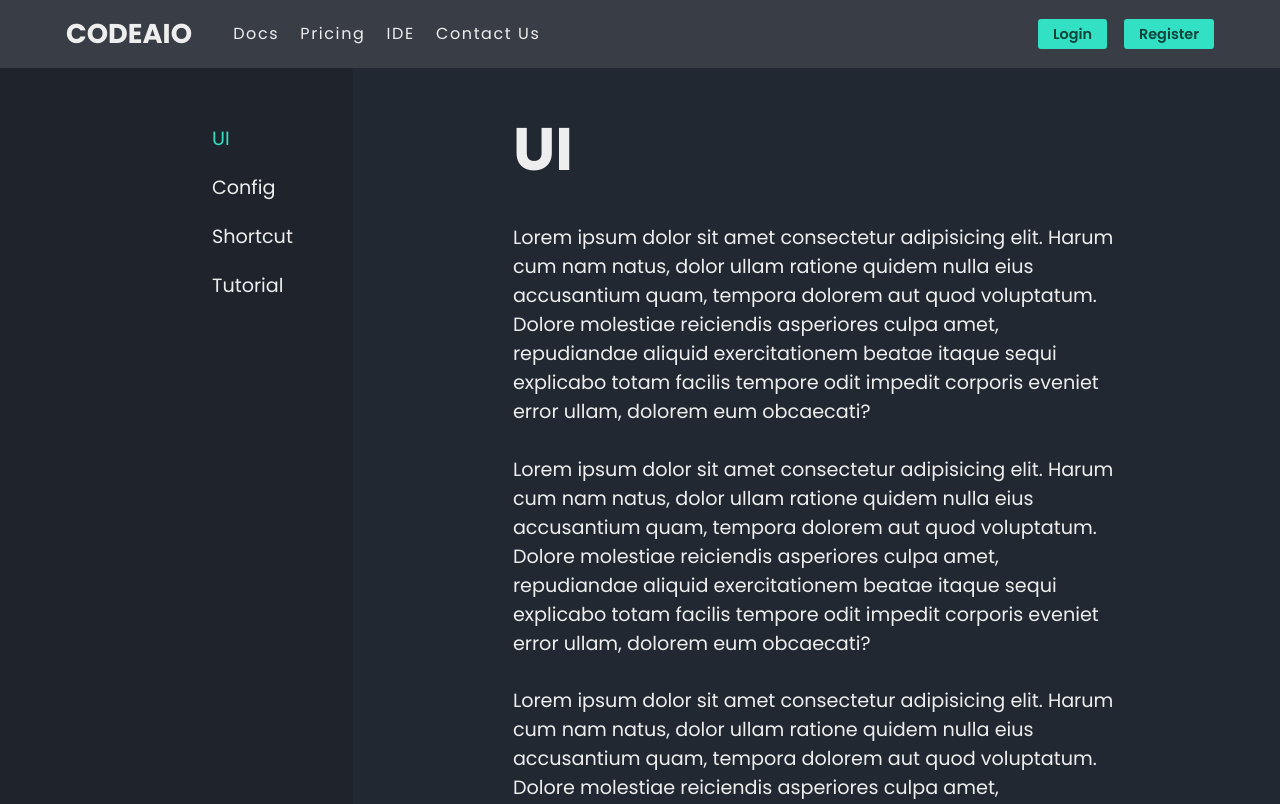
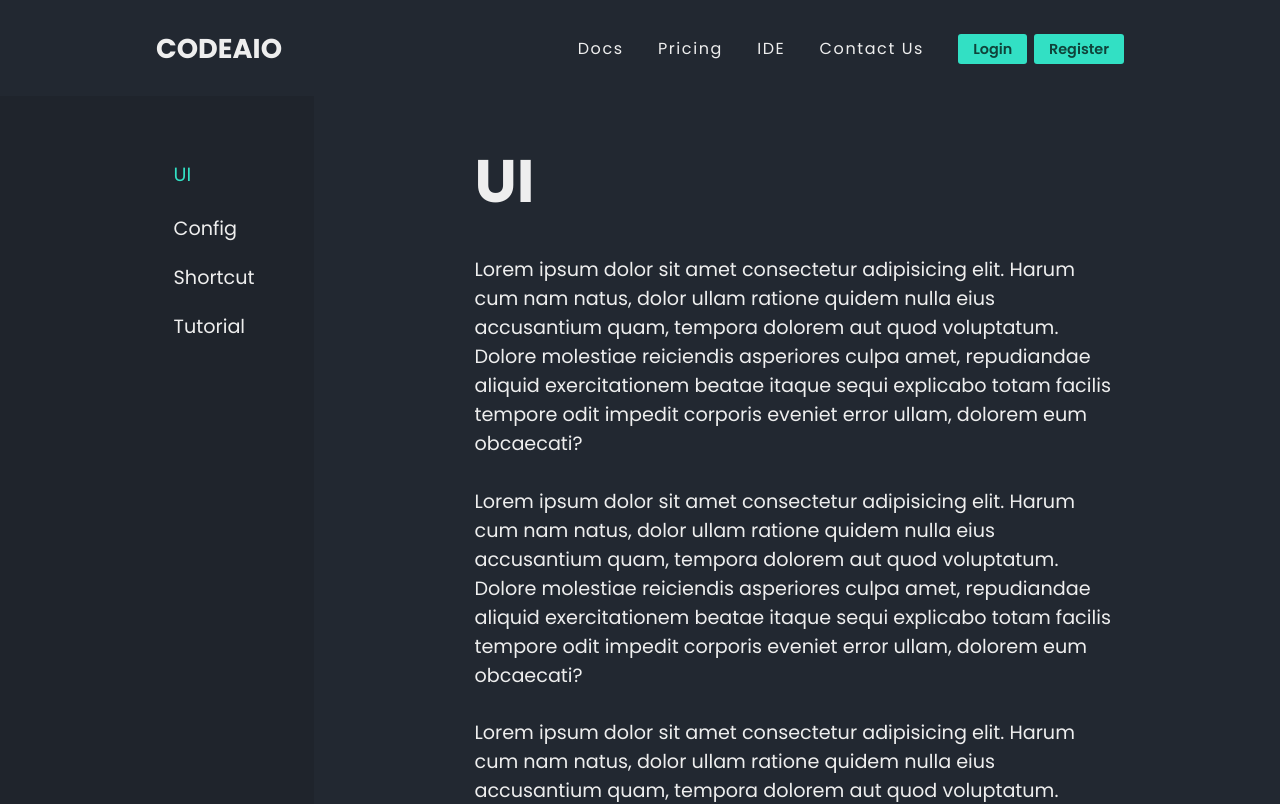
Before and after one commit to codeaio/client, a React (Create React App) app: page /docs in a window 1280 px wide. Shown: the top 804 px of the page. Built offline with nearby package versions, Linux system fonts and the light colour scheme.

Commit message:
header & UI improvement

```diff
--- a/src/components/docs/style/docs.css
+++ b/src/components/docs/style/docs.css
@@ -1,5 +1,5 @@
 .Docs {
-    padding-top: 4em;
-    color: #eee;
-    display: flex;
+  padding-top: 6em;
+  color: #eee;
+  display: flex;
 }
--- a/src/components/docs/style/sidepan.css
+++ b/src/components/docs/style/sidepan.css
@@ -1,9 +1,14 @@
+* {
+  margin: 0;
+  padding: 0;
+  display: border-box;
+}
 .Sidepan {
-    background-color: rgba(0, 0, 0, .1);
+  background-color: rgba(0, 0, 0, 0.1);
   display: inline-block;
   padding: 40px;
-    padding-left: 10em;
-    height: 100vh;
+  margin-top: 0px;
+  padding-left: 8em;
   font-size: 1.2em;
 }
 
@@ -14,11 +19,16 @@
 }
 
 .Sidepan .active {
+  line-height: 2em;
   margin-top: 20px;
   color: #32e0c4;
   border-radius: 5px;
 }
 
 .Sidepan li:hover {
-    background: rgba(0, 0, 0, .1);
+  /* background: rgba(0, 0, 0, 0.1); */
+
+  font-size: 1em;
+  cursor: pointer;
+  border-bottom: 2px solid #32e0c4;
 }
--- a/src/components/home/header.js
+++ b/src/components/home/header.js
@@ -1,79 +1,87 @@
-import React from 'react';
-import './style/header.css';
-import Card from '../user/card';
+import React from "react";
+import "./style/header.css";
+import Card from "../user/card";
 
-import {
-  BrowserRouter as Router,
-  Switch,
-  Route,
-  Link
-} from "react-router-dom";
+import { BrowserRouter as Router, Switch, Route, Link } from "react-router-dom";
 
 export default class Header extends React.Component {
   constructor(props) {
     super(props);
     this.state = {
-      popup: "none"
+      popup: "none",
+    };
   }
+  componentDidMount() {
+    window.addEventListener("scroll", () => {
+      var header = document.querySelector(".Header");
+      header.classList.toggle("sticky", window.scrollY > 0);
+    });
   }
-
   render() {
-    var noneStyle = { color: 'inherit', textDecoration: 'inherit'};
+    var noneStyle = { color: "inherit", textDecoration: "inherit" };
     var elem;
     console.log(this.state);
     if (this.state.popup == "login") {
-      elem = <Card type="login" />
+      elem = <Card type="login" />;
     }
     if (this.state.popup == "signup") {
-      elem = <Card type="signup" />
+      elem = <Card type="signup" />;
     }
     console.log(elem);
     return (
       <div className="Header">
         <div className="Nav-Block">
           <div className="Logo">
-                <Link to='/' style={noneStyle}>
+            <Link to="/" style={noneStyle}>
               CODE<span className="SpecialChar">A</span>IO
             </Link>
           </div>
           <div className="Nav">
-                <Link to='/docs' style={noneStyle}>
-                  <div className="Item"><a>Docs</a></div>
+            <Link to="/docs" style={noneStyle}>
+              <div className="Item">
+                <a>Docs</a>
+              </div>
             </Link>
-                <Link to='/docs' style={noneStyle}>
-                  <div className="Item"><a>Pricing</a></div>
+            <Link to="/docs" style={noneStyle}>
+              <div className="Item">
+                <a>Pricing</a>
+              </div>
             </Link>
-                <Link to='/IDE' style={noneStyle}>
-                  <div className="Item"><a>IDE</a></div>
+            <Link to="/IDE" style={noneStyle}>
+              <div className="Item">
+                <a>IDE</a>
+              </div>
             </Link>
-                <Link to='/docs' style={noneStyle}>
-                  <div className="Item"><a>Contact Us</a></div>
+            <Link to="/docs" style={noneStyle}>
+              <div className="Item">
+                <a>Contact Us</a>
+              </div>
             </Link>
           </div>
           <div className="buttons">
             <div
               className="button"
               onClick={() => {
-                    if (this.state.popup == 'login')
+                if (this.state.popup == "login")
                   this.setState({ popup: "none" });
-                    else
-                      this.setState({ popup: "login" });
-                  }}>
+                else this.setState({ popup: "login" });
+              }}
+            >
               <span>Login</span>
             </div>
             <div
               className="button"
               onClick={() => {
-                    if (this.state.popup == 'signup')
+                if (this.state.popup == "signup")
                   this.setState({ popup: "none" });
-                    else
-                      this.setState({ popup: "signup" });
-                  }}>
+                else this.setState({ popup: "signup" });
+              }}
+            >
               <span>Register</span>
             </div>
           </div>
         </div>
-          { elem }
+        {elem}
       </div>
     );
   }
--- a/src/components/home/main.js
+++ b/src/components/home/main.js
@@ -1,8 +1,6 @@
 import React, { Component } from "react";
 import "./style/main.css";
-import {
-  Link
-} from "react-router-dom";
+import { Link } from "react-router-dom";
 
 export default class Main extends Component {
   componentDidMount() {
@@ -11,8 +9,8 @@ export default class Main extends Component {
 
     const textArray = ["C++", "Java", "HTML", "CSS", "Javascript"];
     const typingDelay = 150;
-    const erasingDelay = 100;
-    const newTextDelay = 1500; // Delay between current and next text
+    const erasingDelay = 250;
+    const newTextDelay = 250; // Delay between current and next text
     let textArrayIndex = 0;
     let charIndex = 0;
 
@@ -55,7 +53,7 @@ export default class Main extends Component {
     });
   }
   render() {
-    var noneStyle = { color: 'inherit', textDecoration: 'inherit'};
+    var noneStyle = { color: "inherit", textDecoration: "inherit" };
 
     return (
       <div className="Main">
@@ -66,11 +64,11 @@ export default class Main extends Component {
               Supported Language <span className="typed-text"></span>
               <span className="cursor">&nbsp;</span>
             </p>
-              <Link to="/IDE">
-                <div className="Buttons">
-                    <a>Try now</a>
-                </div>
-              </Link>
+            <Link to="/IDE">
+              <div class="Buttons">
+                <a>Try now</a>
+              </div>
+            </Link>
           </div>
           <div className="Bg"></div>
         </div>
--- a/src/components/home/style/header.css
+++ b/src/components/home/style/header.css
@@ -2,12 +2,20 @@
   position: fixed;
   width: 100%;
   line-height: 4em;
-    background-color: #393e46;
-    /* box-shadow: 0px 2px 10px rgba(0, 0, 0, .06), 0px 1px 5px rgba(0, 0, 0, .05); */
+
+  align-items: center;
+  transition: 0.6s;
+  padding: 15px 100px;
+
+  /* box-shadow: 0px 2px 10px rgba(0, 0, 0, .06), 0px 1px 5px rgba(0, 0, 0, .05); #222831*/
   color: #eeeeee;
   z-index: 1000;
 }
-
+.sticky {
+  padding: 5px 100px;
+  background-color: #393e46;
+  /* background: #32e0c4; */
+}
 .Nav-Block {
   width: 90%;
   margin: 0 auto;
@@ -19,25 +27,27 @@
   font-weight: bolder;
   cursor: pointer;
   width: 150px;
+  margin-right: 200px;
   border: 2px solid transparent;
 }
 
 .Nav {
+  padding-left: 50px;
   display: flex;
-    width: 30%;
+  width: 50%;
   justify-content: space-evenly;
 }
 
 .Item {
   font-size: 1em;
-    letter-spacing: .1em;
+  letter-spacing: 0.1em;
   cursor: pointer;
   border: 2px solid transparent;
 }
 
 .Item:hover {
   font-size: 1em;
-    letter-spacing: .1em;
+  letter-spacing: 0.1em;
   cursor: pointer;
   border-bottom: 2px solid #32e0c4;
 }
@@ -51,16 +61,16 @@
 }
 
 .button span {
-    color: rgba(0, 0, 0, .7);
+  color: rgba(0, 0, 0, 0.7);
   background-color: #32e0c4;
   font-weight: 600;
   padding: 5px 15px;
-    font-size: .9em;
+  font-size: 0.9em;
   border-radius: 3px;
   cursor: pointer;
-    transition: all .2s ease-in-out;
+  transition: all 0.2s ease-in-out;
 }
 
 .button span:hover {
-    color: black
+  color: black;
 }
--- a/src/components/home/style/main.css
+++ b/src/components/home/style/main.css
@@ -15,7 +15,7 @@
 .Main-Block h1 {
   font-size: 4em;
   font-weight: 800;
-  letter-spacing: .05em;
+  letter-spacing: 0.05em;
 }
 
 .Main-Block h2 {
@@ -26,6 +26,7 @@
 
 .Buttons {
   line-height: 70px;
+  width: 130px;
 }
 
 .Buttons a {
--- a/src/components/user/style.css
+++ b/src/components/user/style.css
@@ -6,7 +6,7 @@
 }
 
 .form-Item input {
-    background-color: rgba(0, 0, 0, .3);
+  background-color: rgba(0, 0, 0, 0.3);
   border: none;
   padding: 10px;
   font-size: 1.2em;
```
Lines whose indentation alone changed are shown as unchanged.
